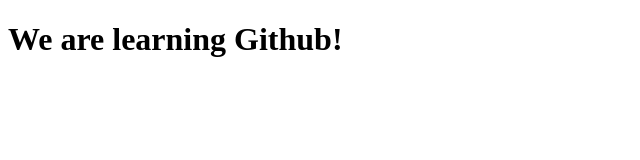
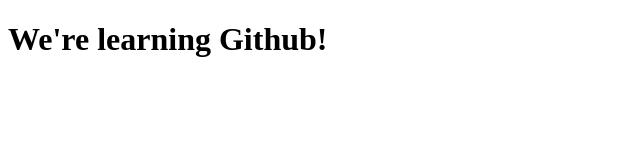
Before and after one commit to Beekind/github-demo, a plain HTML site: page index.html in a window 1280 px wide. Shown: the whole page, without its empty margins (0-640 px from the left). Drawn offline with Linux system fonts and the light colour scheme.

Commit message:
deleted the word are

```diff
--- a/index.html
+++ b/index.html
@@ -5,7 +5,7 @@
 	<title>Github Demo</title>
 </head>
 <body>
-	<h1>We are learning Github!</h1>
+	<h1>We're learning Github!</h1>
 
 </body>
 </html>
```
